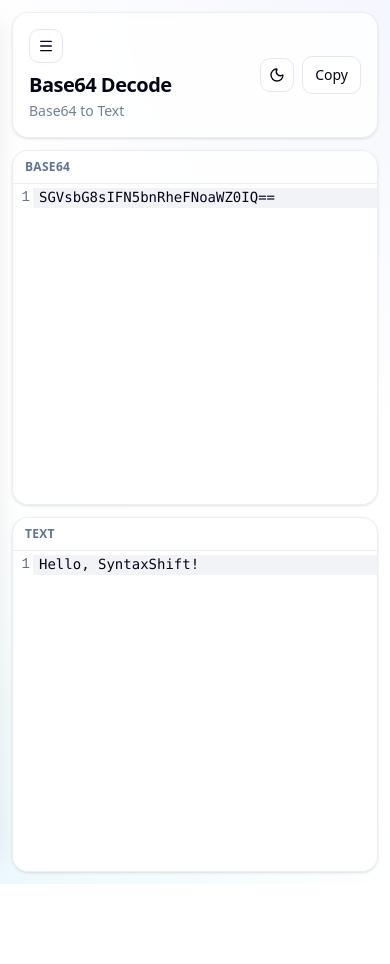
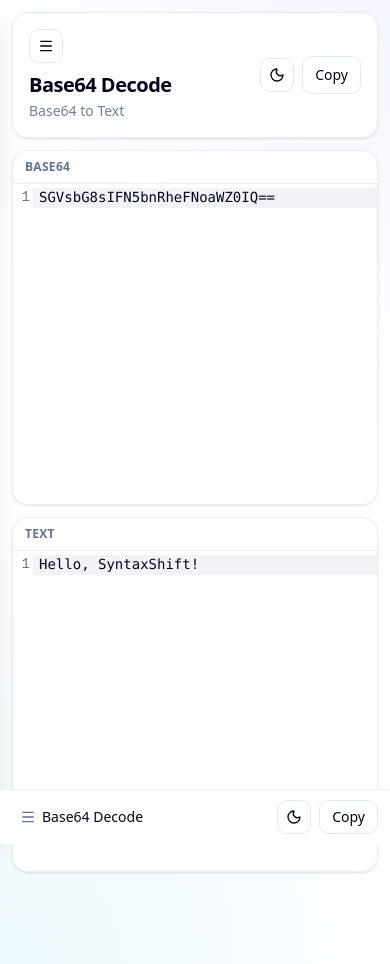
Before and after one commit to salatech/syntaxshift, a Next.js app: page /base64-decode in a window 390 px wide. Before the commit the page ends 884 px from the top, so only its background shows below. Built offline with nearby package versions, Linux system fonts and the light colour scheme.

Commit message:
feat: Add a mobile bottom bar with navigation, theme toggle, and copy functionality, and adjust section padding for larger screens.

```diff
--- a/components/converter-shell.tsx
+++ b/components/converter-shell.tsx
@@ -167,7 +167,7 @@
           );
         })()}
 
-        <section className="mt-3 grid min-h-0 flex-1 grid-cols-1 gap-3 lg:grid-cols-2">
+        <section className="mt-3 grid min-h-0 flex-1 grid-cols-1 gap-3 pb-20 lg:grid-cols-2 lg:pb-0">
           <EditorPane
             label={converter.sourceLabel}
             language={converter.sourceLabel}
@@ -184,6 +184,29 @@
           />
         </section>
       </section>
+
+      {/* Mobile bottom bar */}
+      <div className="fixed bottom-0 left-0 right-0 z-50 flex items-center justify-between border-t border-border/70 bg-card/95 px-3 py-2.5 backdrop-blur lg:hidden">
+        <button
+          className="flex items-center gap-1.5 rounded-lg px-2 py-1.5 text-sm font-medium text-foreground transition hover:bg-accent"
+          onClick={() => setMobileNavOpen(true)}
+          type="button"
+        >
+          <Menu className="h-4 w-4 text-muted-foreground" />
+          <span className="max-w-[160px] truncate">{converter.title}</span>
+        </button>
+        <div className="flex items-center gap-2">
+          <ThemeToggle />
+          <button
+            className="rounded-lg border border-border bg-background px-3 py-1.5 text-sm font-medium transition hover:bg-accent disabled:opacity-50"
+            disabled={!output}
+            onClick={copyOutput}
+            type="button"
+          >
+            {copied ? "Copied" : "Copy"}
+          </button>
+        </div>
+      </div>
     </main>
   );
 }
```
